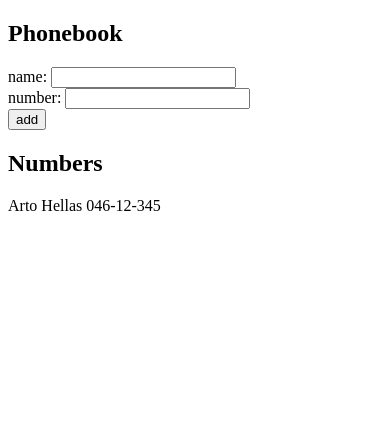
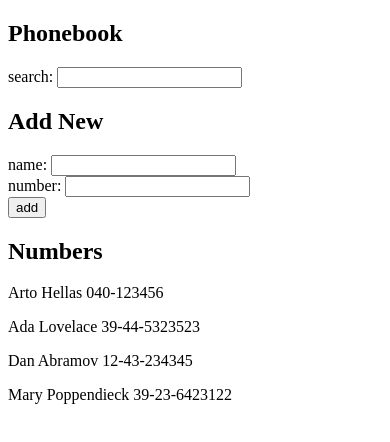
Before and after one commit to kurosaki-dev/part2, a React (Vite) app: page / in a window 390 px wide. Shown: the top 442 px of the page. Built offline with nearby package versions, Linux system fonts and the light colour scheme.

Commit message:
2.9*: The Phonebook Step 4

```diff
--- a/src/App.jsx
+++ b/src/App.jsx
@@ -2,10 +2,19 @@
 
 const App = () => {
   const [persons, setPersons] = useState([
-    { id: 1, name: "Arto Hellas", number: "046-12-345" },
+    { name: "Arto Hellas", number: "040-123456", id: 1 },
+    { name: "Ada Lovelace", number: "39-44-5323523", id: 2 },
+    { name: "Dan Abramov", number: "12-43-234345", id: 3 },
+    { name: "Mary Poppendieck", number: "39-23-6423122", id: 4 },
   ]);
   const [newName, setNewName] = useState("");
   const [newNumber, setNewNumber] = useState("");
+  const [search, setSearch] = useState("");
+
+  // for search filtering
+  const filteredPersons = persons.filter((person) =>
+    person.name.toLowerCase().includes(search.trim().toLowerCase()),
+  );
 
   const handleSubmit = (event) => {
     event.preventDefault();
@@ -43,6 +52,7 @@
       return persons.some((person) => person.number === number);
     };
 
+    // reset name and number inputs after submission
     const emptyInputStates = () => {
       setNewName("");
       setNewNumber("");
@@ -70,10 +80,19 @@
     setNewNumber(event.target.value);
   };
 
+  // search input
+  const handleSearch = (event) => {
+    setSearch(event.target.value);
+  };
+
   return (
     <div>
       <h2>Phonebook</h2>
+      <div>
+        search: <input value={search} onChange={handleSearch} />
+      </div>
       <form onSubmit={handleSubmit}>
+        <h2>Add New</h2>
         <div>
           name: <input value={newName} onChange={handlePersonChange} />
         </div>
@@ -85,11 +104,17 @@
         </div>
       </form>
       <h2>Numbers</h2>
-      {persons.map((person) => (
-        <p key={person.id}>
-          {person.name} <span>{person.number}</span>
-        </p>
-      ))}
+      {filteredPersons.length > 0
+        ? filteredPersons.map((person) => (
+            <p key={person.id}>
+              {person.name} <span>{person.number}</span>
+            </p>
+          ))
+        : persons.map((person) => (
+            <p key={person.id}>
+              {person.name} <span>{person.number}</span>
+            </p>
+          ))}
     </div>
   );
 };
```
